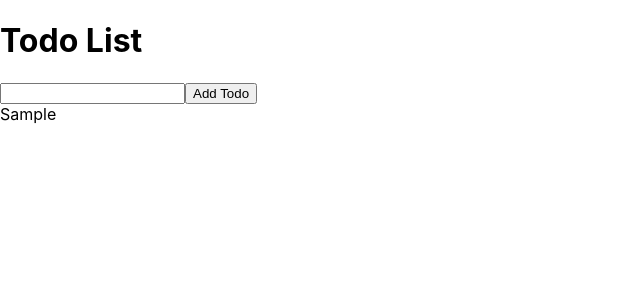
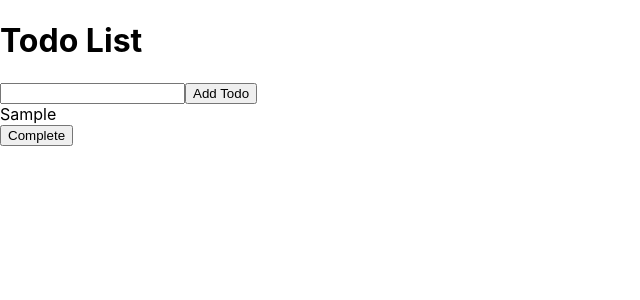
Before and after one commit to benjaminhuanghuang/react-ts-study, a React (Create React App) app: page / in a window 1280 px wide. Both pictures are taken after typing "Sample" into the empty fields and a click on the button "Add Todo". Shown: the top 300 px of the page, without its empty margins (0-640 px from the left). Built offline with nearby package versions, Linux system fonts and the light colour scheme.

Commit message:
add complete

```diff
--- a/src/TodoApp.tsx
+++ b/src/TodoApp.tsx
@@ -1,4 +1,4 @@
-import React, { useState } from "react";
+import React, { Fragment, useState } from "react";
 
 type FormElem = React.FormEvent<HTMLFormElement>;
 
@@ -21,8 +21,14 @@ export default function TodoApp(): JSX.Element {
     setValue("");
   };
 
-  const addTodo = (text: string) => {
+  const addTodo = (text: string): void => {
     const newTodos: ITodo[] = [...todos, { text, complete: false }];
+    setTodos(newTodos);
+  };
+
+  const completeTodo = (index: number): void => {
+    const newTodos: ITodo[] = [...todos];    // DO NOT use newTodos = todos here
+    newTodos[index].complete = !newTodos[index].complete;
     setTodos(newTodos);
   };
   return (
@@ -38,9 +44,14 @@ export default function TodoApp(): JSX.Element {
         <button type="submit"> Add Todo</button>
       </form>
       <section>
-        {todos.map((todo: ITodo, i: number) => {
-          return <div key={i}>{todo.text}</div>;
-        })}
+        {todos.map((todo: ITodo, i: number) => (
+          <Fragment key={i}>
+            <div style={{textDecoration: todo.complete? 'line-through':''}}>{todo.text}</div>
+            <button type="button" onClick={() => completeTodo(i)}>
+              {todo.complete ? "Inclomplete" : "Complete"}
+            </button>
+          </Fragment>
+        ))}
       </section>
     </>
   );
```
